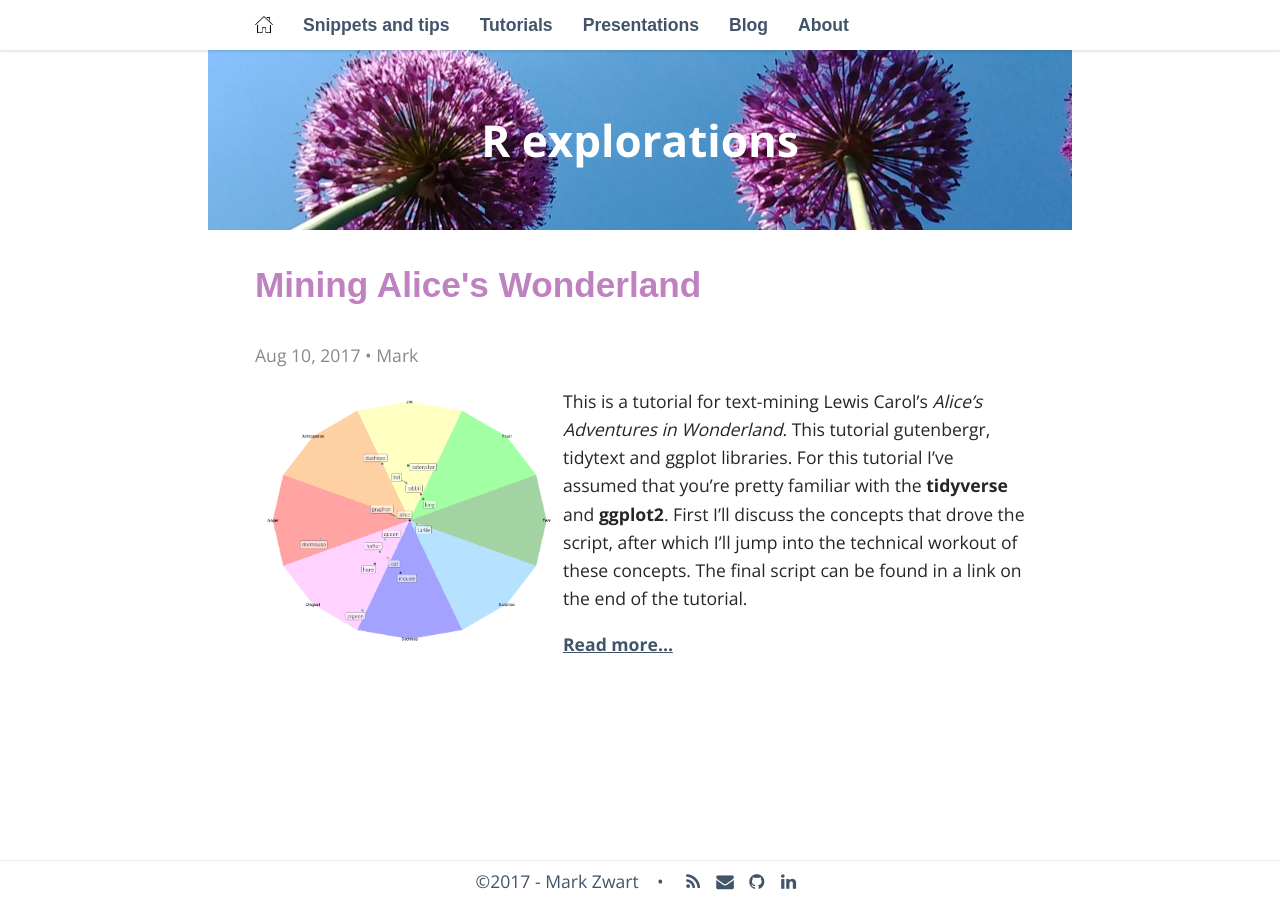
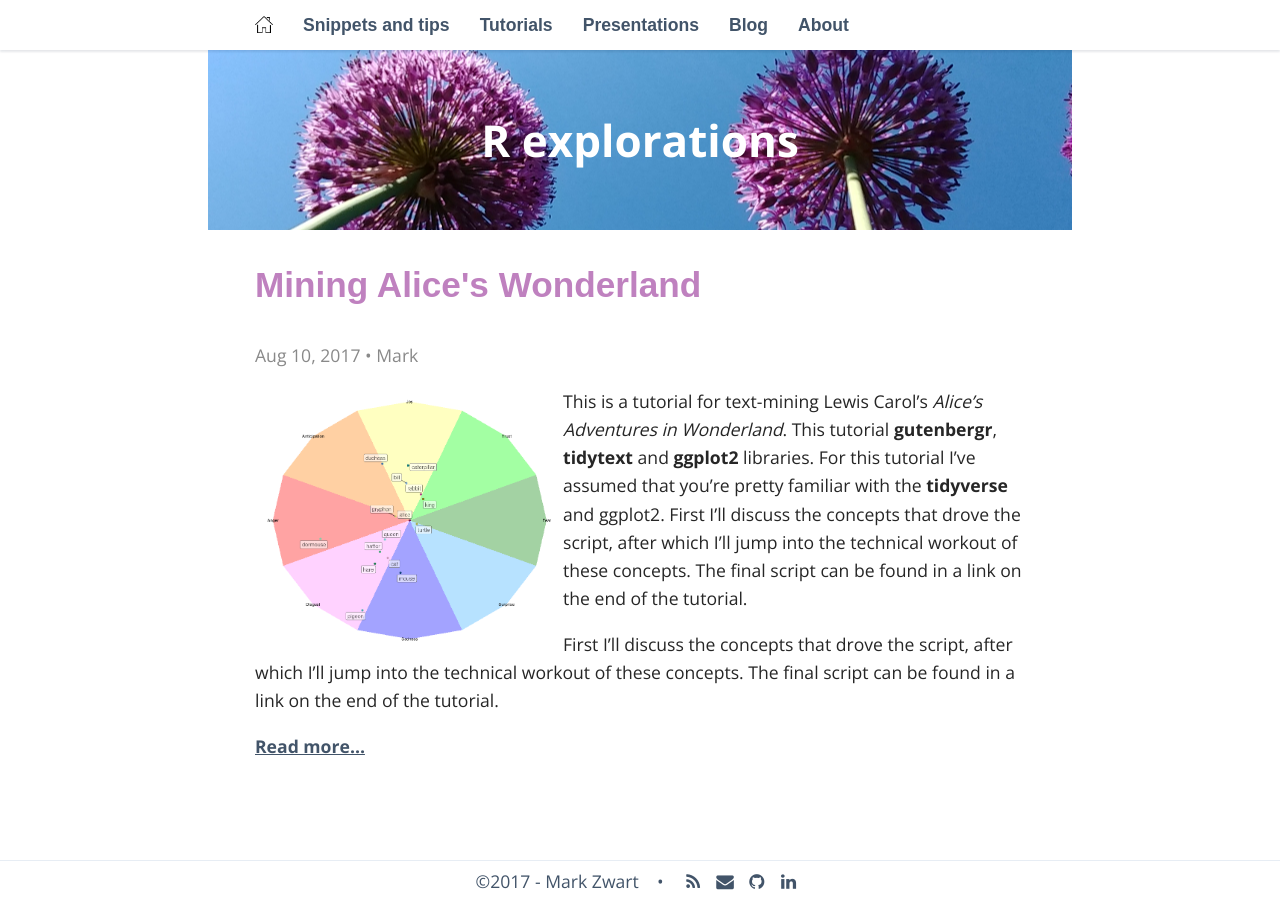
Before and after one commit to mark-me/mark-me.github.io, a Jekyll site: the page built from _posts/2017-08-10-mining-alices-wonderland.md, in a window 1280 px wide. Built offline with Jekyll 4.4.1, drawn with Linux system fonts in a browser that asks for light colours; nearby versions of some CDN libraries; some web fonts are replaced; comment, search, counter and statistics services are not loaded.

Commit message:
Post edited

```diff
--- a/_posts/2017-08-10-mining-alices-wonderland.md
+++ b/_posts/2017-08-10-mining-alices-wonderland.md
@@ -7,7 +7,9 @@ date: 2017-08-10 13:00:00 +0100
 published: true
 ---
 
-<img src="/_pages/tutorials/mining-alices-wonderland/sentiment-centers.png" width="40%" height="40%" align="left"/> This is a tutorial for text-mining Lewis Carol's _Alice's Adventures in Wonderland_. This tutorial gutenbergr, tidytext and ggplot libraries. For this tutorial I've assumed that you're pretty familiar with the **tidyverse** and **ggplot2**. First I'll discuss the concepts that drove the script, after which I'll jump into the technical workout of these concepts. The final script can be found in a link on the end of the tutorial.
+<img src="/_pages/tutorials/mining-alices-wonderland/sentiment-centers.png" width="40%" height="40%" align="left"/> This is a tutorial for text-mining Lewis Carol's _Alice's Adventures in Wonderland_. This tutorial **gutenbergr**, **tidytext** and **ggplot2** libraries. For this tutorial I've assumed that you're pretty familiar with the **tidyverse** and ggplot2. First I'll discuss the concepts that drove the script, after which I'll jump into the technical workout of these concepts. The final script can be found in a link on the end of the tutorial.
+
+First I'll discuss the concepts that drove the script, after which I'll jump into the technical workout of these concepts. The final script can be found in a link on the end of the tutorial.
 
 [Read more...](/mining-alices-wonderland/)
 <br><br><br><br>
```
